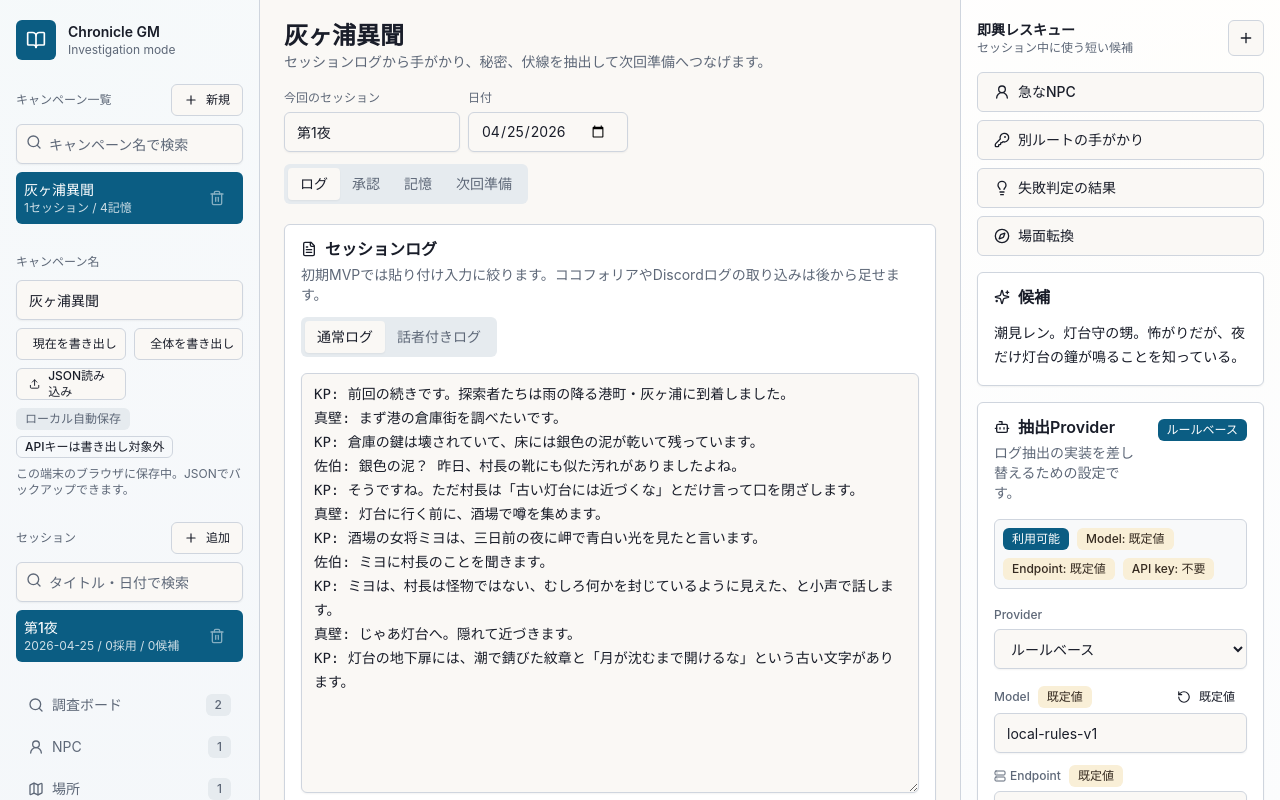
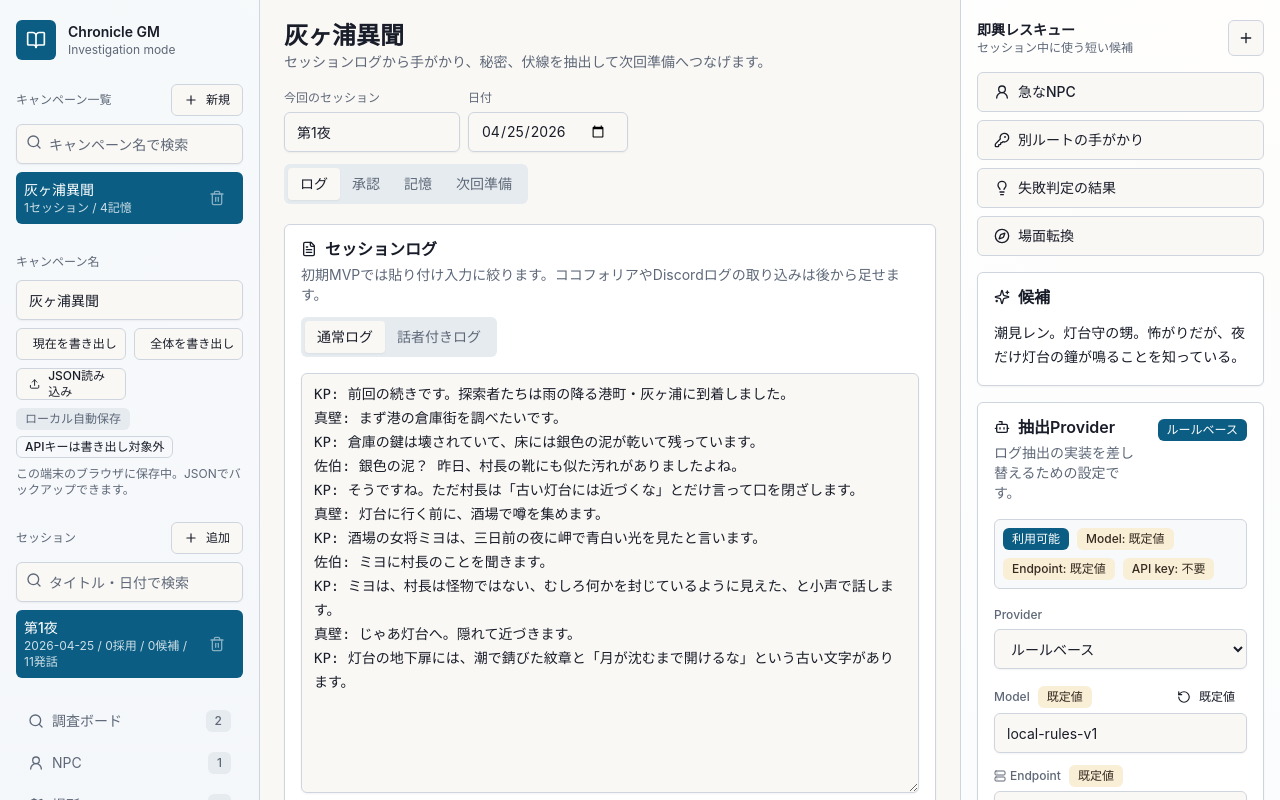
Before and after one commit to Kota-Ohno/trpg-gm-copilot, a React (Vite) app: page / in a window 1280 px wide. Shown: the top 800 px of the page. Built offline with nearby package versions, Linux system fonts and the light colour scheme.

Commit message:
Show transcript health in session list

```diff
--- a/src/App.tsx
+++ b/src/App.tsx
@@ -1166,6 +1166,16 @@ export function App() {
             </div>
             <div className="space-y-1">
               {visibleSessions.map((session) => (
+                (() => {
+                  const spokenSegmentCount = session.liveLog.segments.filter((segment) => segment.text.trim()).length;
+                  const lowConfidenceSegmentCount = session.liveLog.segments.filter(
+                    (segment) =>
+                      typeof segment.confidence === "number" &&
+                      Number.isFinite(segment.confidence) &&
+                      segment.confidence < 0.85,
+                  ).length;
+
+                  return (
                     <div
                       className={
                         session.id === campaignState.activeSessionId
@@ -1183,7 +1193,9 @@ export function App() {
                               : "block text-xs text-muted-foreground"
                           }
                         >
-                      {session.date} / {session.approvedIds.length}採用 / {session.extractionItems.length}候補
+                          {session.date} / {session.approvedIds.length}採用 / {session.extractionItems.length}候補 /{" "}
+                          {spokenSegmentCount}発話
+                          {lowConfidenceSegmentCount > 0 ? ` / 要確認${lowConfidenceSegmentCount}` : ""}
                         </span>
                       </button>
                       <Button
@@ -1196,6 +1208,8 @@ export function App() {
                         <Trash2 className="h-4 w-4" />
                       </Button>
                     </div>
+                  );
+                })()
               ))}
               {visibleSessions.length === 0 && (
                 <p className="rounded-md border border-dashed px-3 py-4 text-center text-xs text-muted-foreground">
```
Lines whose indentation alone changed are shown as unchanged.
